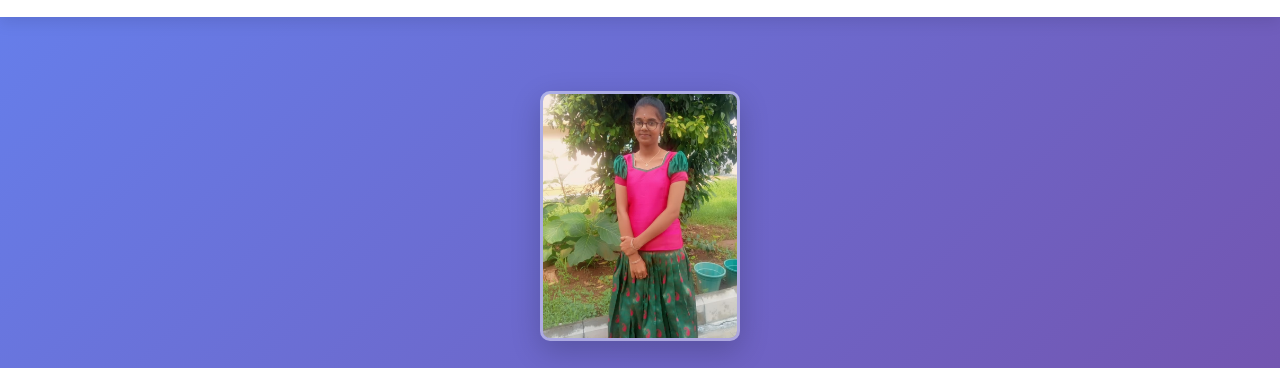
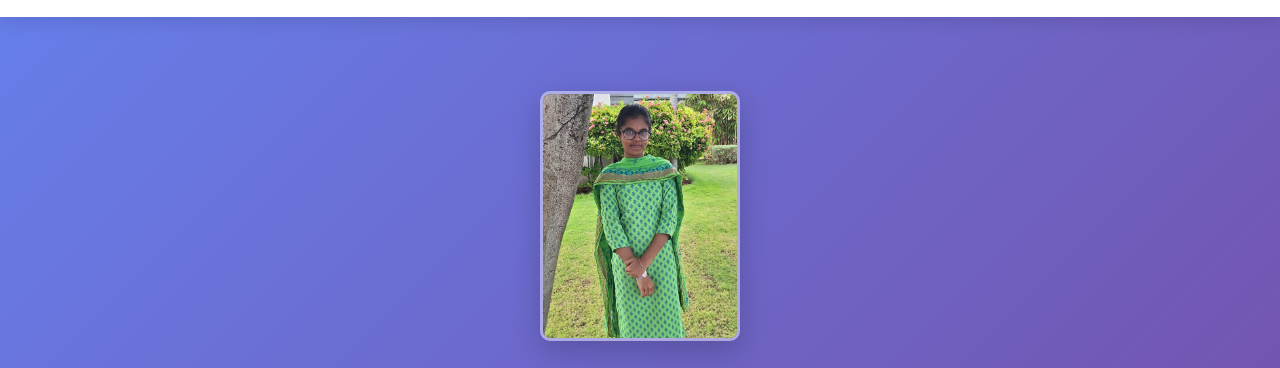
Before and after one commit to Subiksha548/portfolio1, a plain HTML site: page index.html in a window 1280 px wide. Shown: the part 69-437 px from the top of the page. Drawn offline with Linux system fonts and the light colour scheme.

Commit message:
Initial portfolio upload

```diff
--- a/index.html
+++ b/index.html
@@ -982,7 +982,7 @@
                     </div>
                     -->
                     <!-- Replace with this code for your photo: -->
-                   <img src="subi.jpg" alt="Subiksha Raman" class="profile-img" style="width:200px;height:250px;object-fit:cover;border-radius:10px;">
+                   <img src="subii.jpg" alt="Subiksha Raman" class="profile-img" style="width:200px;height:250px;object-fit:cover;border-radius:10px;">
 
                     <div class="hero-text">
                         <h1>Subiksha Raman</h1>
```
Also changed, not shown: subi.jpg (deleted), subii.jpg (added).
